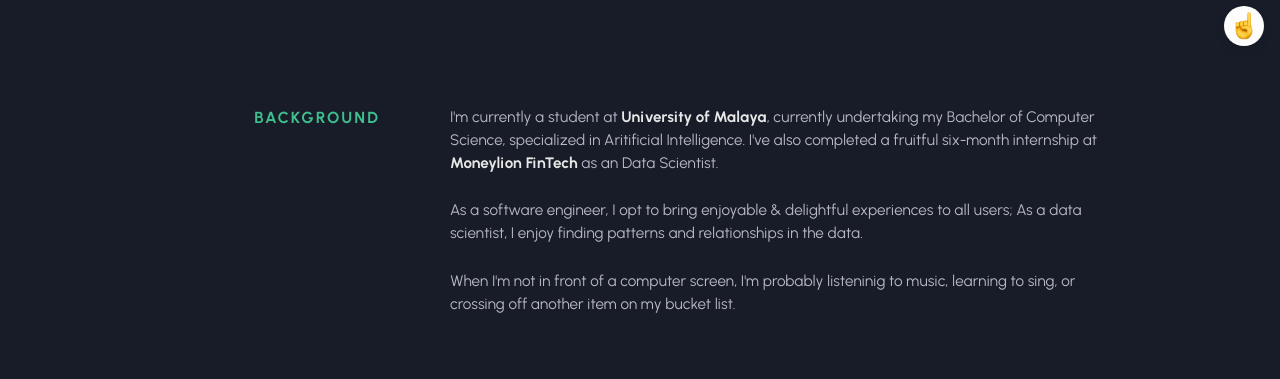
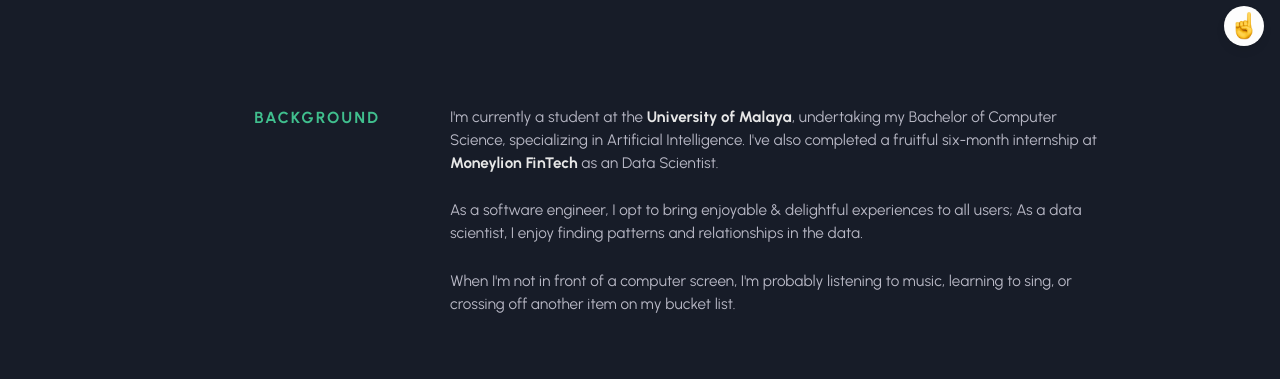
Before and after one commit to notAunty/portfolio, a Jekyll site: the page built from src/index.html, in a window 1280 px wide. Shown: the part 894-1273 px from the top of the page. Built offline with Jekyll 4.4.1, drawn with Linux system fonts in a browser that asks for light colours.

Commit message:
embarassing grammar errors

```diff
--- a/src/_includes/background.html
+++ b/src/_includes/background.html
@@ -2,21 +2,21 @@
   <div class="section__title">Background</div>
   <div class="section__content">
     <p>
-      I'm currently a student at
+      I'm currently a student at the
       <a class="underline-link" href="https://um.edu.my/" target="_blank">University of Malaya</a>,
-      currently undertaking my Bachelor of Computer Science, specialized in Aritificial Intelligence.
+      undertaking my Bachelor of Computer Science, specializing in Artificial Intelligence.
       I've also completed a fruitful six-month internship at
       <a class="underline-link" href="https://moneylion.com" target="_blank">Moneylion FinTech</a>
       as an Data Scientist.
     </p>
 
     <p>
-      As a software engineer, I opt to bring enjoyable & delightful experiences to all users;
+      As a software engineer, I opt to bring enjoyable &amp; delightful experiences to all users;
       As a data scientist, I enjoy finding patterns and relationships in the data.
     </p>
 
     <p>
-      When I'm not in front of a computer screen, I'm probably listeninig to music, learning to sing,
+      When I'm not in front of a computer screen, I'm probably listening to music, learning to sing,
       or crossing off another item on my bucket list.
     </p>
 
```
